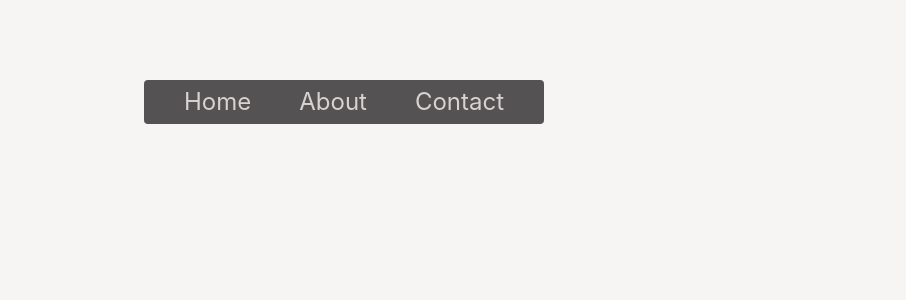
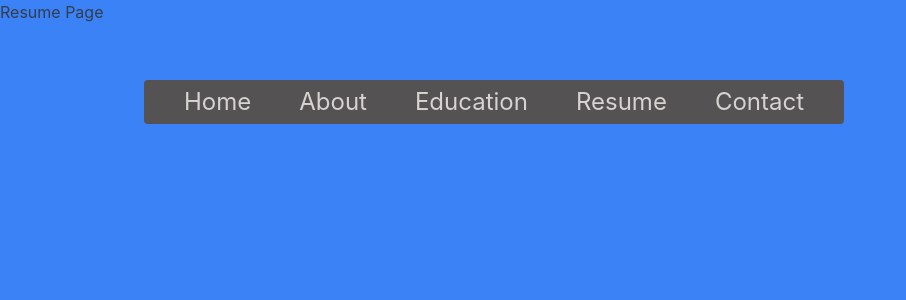
Before and after one commit to Cristian-Nass/cristian-nass-personal-web-site, a React (Vite) app: page /resume in a window 1280 px wide. Shown: the top 300 px of the page, without its empty margins (0-906 px from the left). Built offline with nearby package versions, Linux system fonts and the light colour scheme.

Commit message:
add resume and educatiuon page

```diff
--- a/src/App.css
+++ b/src/App.css
@@ -49,11 +49,15 @@
   float: right;
   right: 48px;
   border-radius: 4px;
+  width: 140px;
+  border: solid 1px rgb(154, 156, 158);
+  box-shadow: 2px 2px 2px rgb(93, 93, 93);
 }
 
 .menu-items-mobile {
   color: aliceblue;
   cursor: pointer;
+  padding: 6px;
 }
 .menu-items-mobile:hover {
   opacity: 0.3;
--- a/src/App.tsx
+++ b/src/App.tsx
@@ -5,6 +5,7 @@ import Navbar from './components/Navbar';
 import {AnimatePresence} from 'framer-motion';
 import './App.css';
 import Contact from './pages/Contact';
+import Resume from './pages/Resume';
 
 function App() {
   const location = useLocation();
@@ -15,6 +16,8 @@ function App() {
         <Routes location={location} key={location.pathname}>
           <Route index element={<Home />} />
           <Route path="/about" element={<About />} />
+          <Route path="/education" element={<Contact />} />
+          <Route path="/resume" element={<Resume />} />
           <Route path="/contact" element={<Contact />} />
         </Routes>
       </AnimatePresence>
--- a/src/components/Navbar.tsx
+++ b/src/components/Navbar.tsx
@@ -8,7 +8,9 @@ const Navbar = () => {
   const items = [
     {title: 'Home', link: '/', id: '1'},
     {title: 'About', link: '/about', id: '2'},
-    {title: 'Contact', link: '/contact', id: '3'},
+    {title: 'Education', link: '/education', id: '3'},
+    {title: 'Resume', link: '/resume', id: '4'},
+    {title: 'Contact', link: '/contact', id: '5'},
   ];
 
   return (
--- /dev/null
+++ b/src/pages/Education.tsx
@@ -0,0 +1,11 @@
+import transition from '../transition';
+
+const Education = () => {
+  return (
+    <div className="bg-blue-500 bg-cover top-0 left-0 absolute h-full w-full">
+      Education Page
+    </div>
+  );
+};
+
+export default transition(Education);
--- /dev/null
+++ b/src/pages/Resume.tsx
@@ -0,0 +1,11 @@
+import transition from '../transition';
+
+const Resume = () => {
+  return (
+    <div className="bg-blue-500 bg-cover top-0 left-0 absolute h-full w-full">
+      Resume Page
+    </div>
+  );
+};
+
+export default transition(Resume);
```
